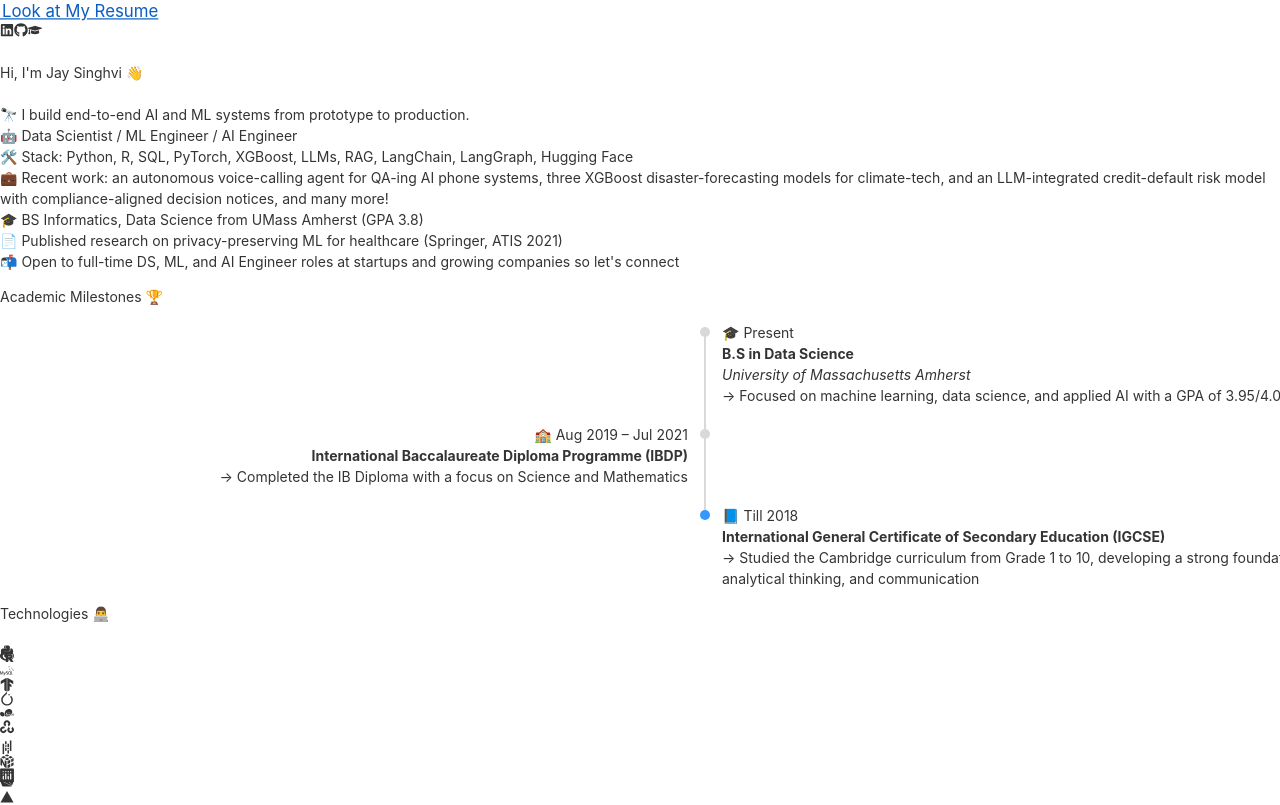
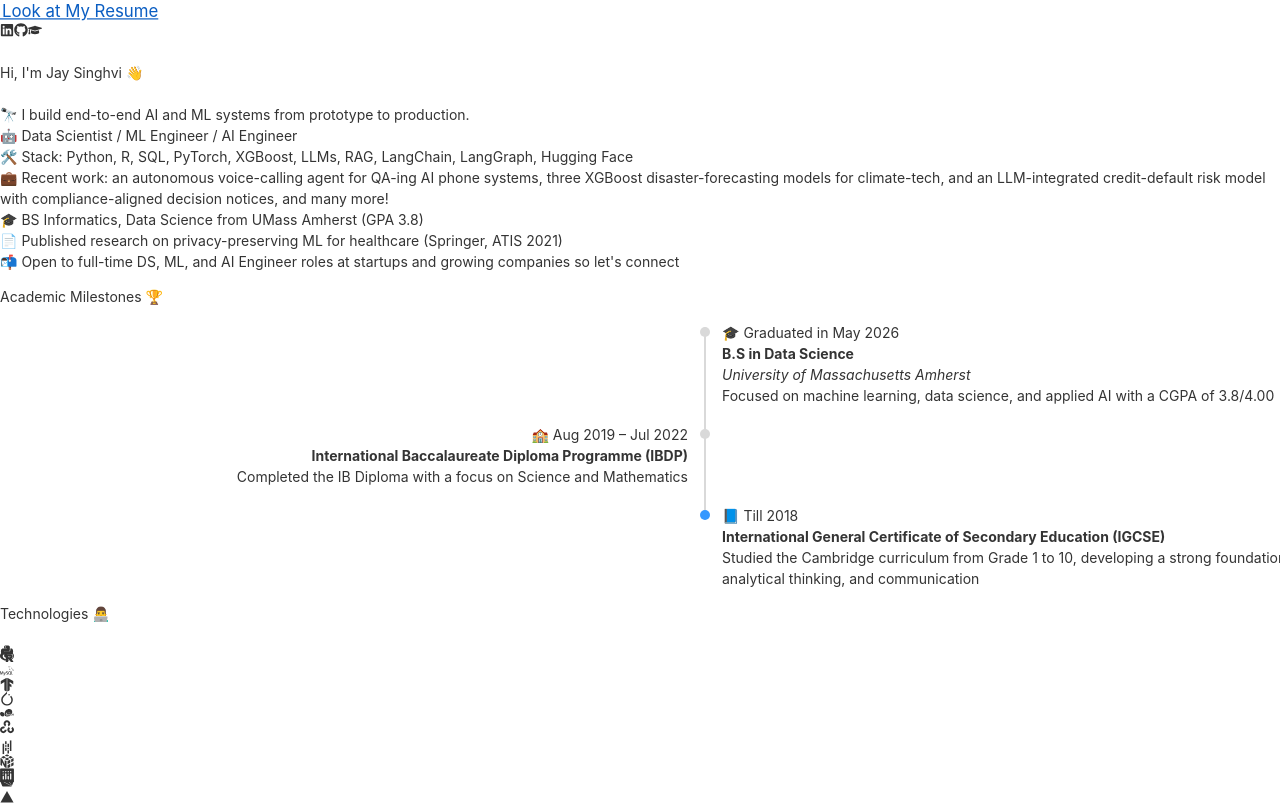
Before and after one commit to JaySinghvi/personal-website, a React (Vite) app: page /#/ in a window 1280 px wide. Shown: the top 805 px of the page. Built offline with nearby package versions, Linux system fonts and the light colour scheme.

Commit message:
Revise educational timeline in About component
Updated educational details including graduation date and GPA.

```diff
--- a/src/components/About.jsx
+++ b/src/components/About.jsx
@@ -9,21 +9,21 @@ const AlignTimeline = ({ align }) => (
   <Timeline align={align} style={{width: '1400px', position: 'relative'}}>
     <Timeline.Item>
         <div className='border rounded-2xl border-purple-900 w-full pl-4 pb-3'>
-            <p className='pt-4'>🎓 Present</p>
+            <p className='pt-4'>🎓 Graduated in May 2026</p>
           <ul>
             <li><b>B.S in Data Science</b></li>
             <li><i>University of Massachusetts Amherst</i></li>
-            <li> → Focused on machine learning, data science, and applied AI with a GPA of 3.95/4.00</li>
+            <li>Focused on machine learning, data science, and applied AI with a CGPA of 3.8/4.00</li>
           </ul>
 
         </div>
     </Timeline.Item>
     <Timeline.Item>
         <div className='border pr-4 rounded-2xl border-purple-900 pb-3 w-full'>
-            <p>🏫 Aug 2019 – Jul 2021</p>
+            <p>🏫 Aug 2019 – Jul 2022</p>
           <ul>
             <li><b>International Baccalaureate Diploma Programme (IBDP)</b></li>
-            <li> → Completed the IB Diploma with a focus on Science and Mathematics</li>
+            <li>Completed the IB Diploma with a focus on Science and Mathematics</li>
           </ul>
         </div>
     </Timeline.Item>
@@ -32,7 +32,7 @@ const AlignTimeline = ({ align }) => (
             <p>📘 Till 2018</p>
           <ul>
             <li><b>International General Certificate of Secondary Education (IGCSE)</b></li>
-            <li> → Studied the Cambridge curriculum from Grade 1 to 10, developing a strong foundation in logic, analytical thinking, and communication</li>
+            <li>Studied the Cambridge curriculum from Grade 1 to 10, developing a strong foundation in logic, analytical thinking, and communication</li>
           </ul>
         </div>
     </Timeline.Item>
```
